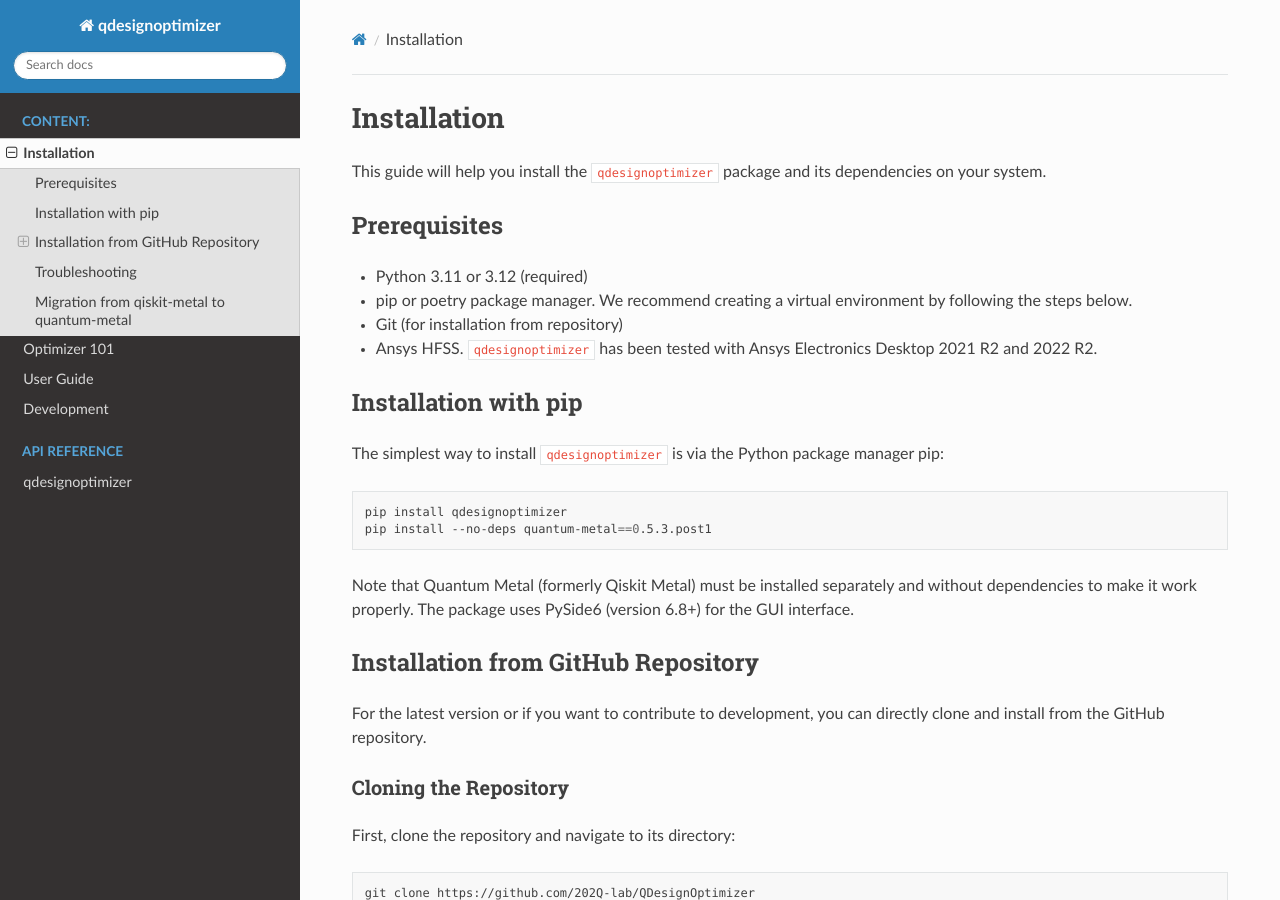
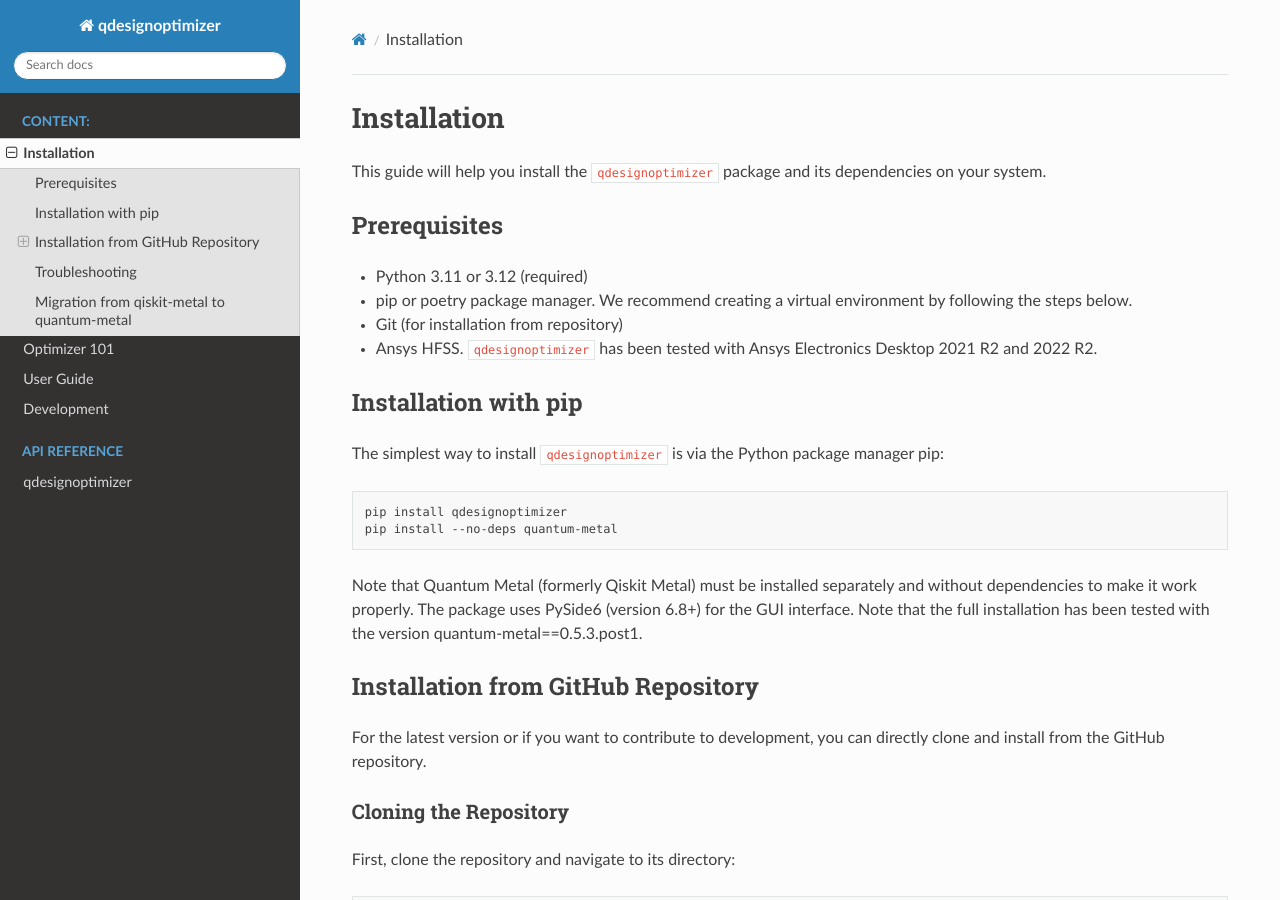
Before and after one commit to 202Q-lab/QDesignOptimizer, a Sphinx documentation site: the page built from docs/source/installation.rst, in a window 1280 px wide and 900 px high. Built offline with Sphinx 7.4.7 and the Read the Docs theme 3.1.0, drawn with Linux system fonts in a browser that asks for light colours; pages that are not in the unit, such as notebooks, are missing from menus; some of the changed text lies outside the part shown.

Commit message:
loosen installation requirements for qm

```diff
--- a/docs/source/installation.rst
+++ b/docs/source/installation.rst
@@ -22,9 +22,9 @@ The simplest way to install ``qdesignoptimizer`` is via the Python package manag
 .. code-block:: bash
 
     pip install qdesignoptimizer
-    pip install --no-deps quantum-metal==0.5.3.post1
+    pip install --no-deps quantum-metal
 
-Note that Quantum Metal (formerly Qiskit Metal) must be installed separately and without dependencies to make it work properly. The package uses PySide6 (version 6.8+) for the GUI interface.
+Note that Quantum Metal (formerly Qiskit Metal) must be installed separately and without dependencies to make it work properly. The package uses PySide6 (version 6.8+) for the GUI interface. Note that the full installation has been tested with the version quantum-metal==0.5.3.post1.
 
 Installation from GitHub Repository
 ===================================
```
Also changed, not shown: other parts of docs/source/installation.rst (+2 -2 lines), README.md (+1 -1 lines), 4 other files.
